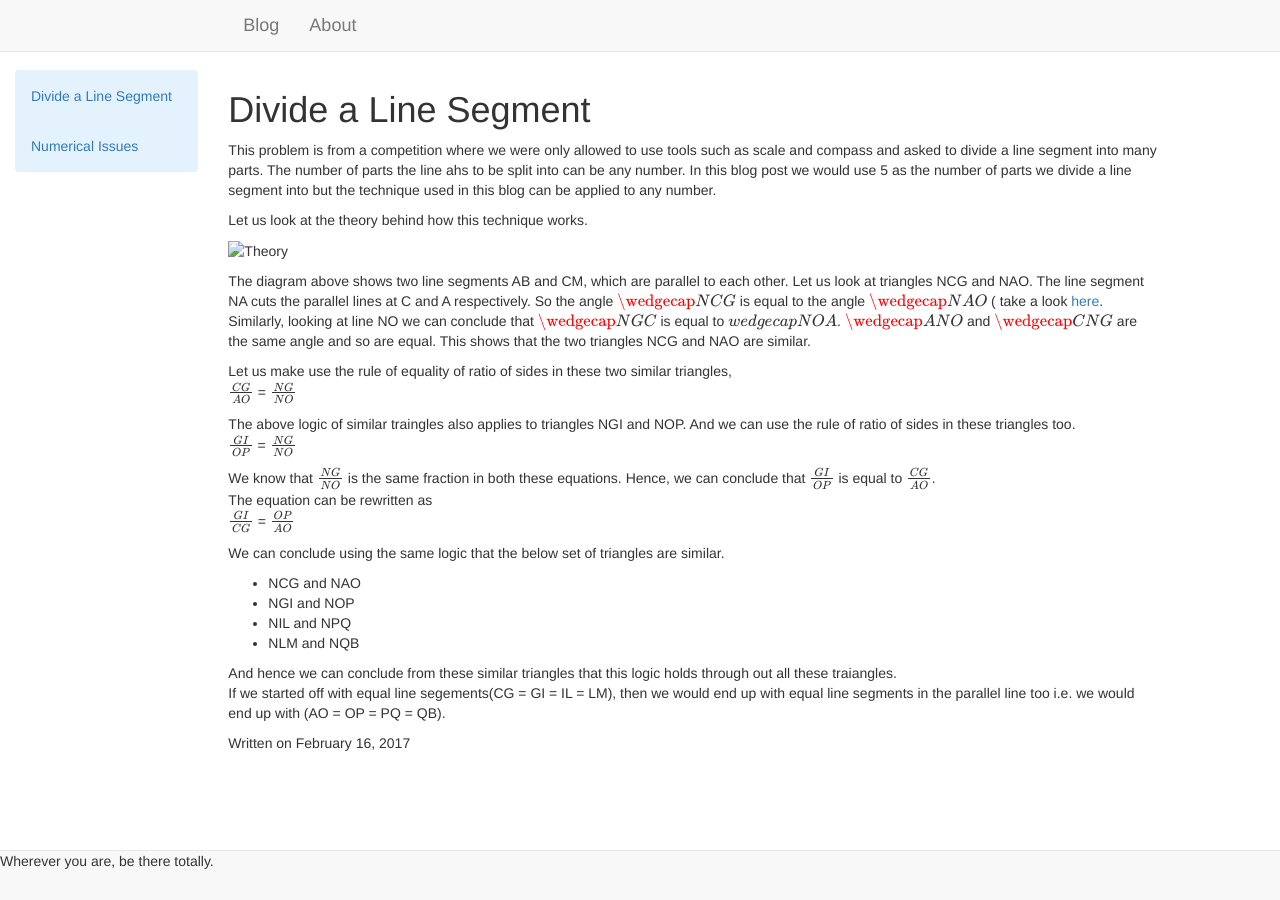
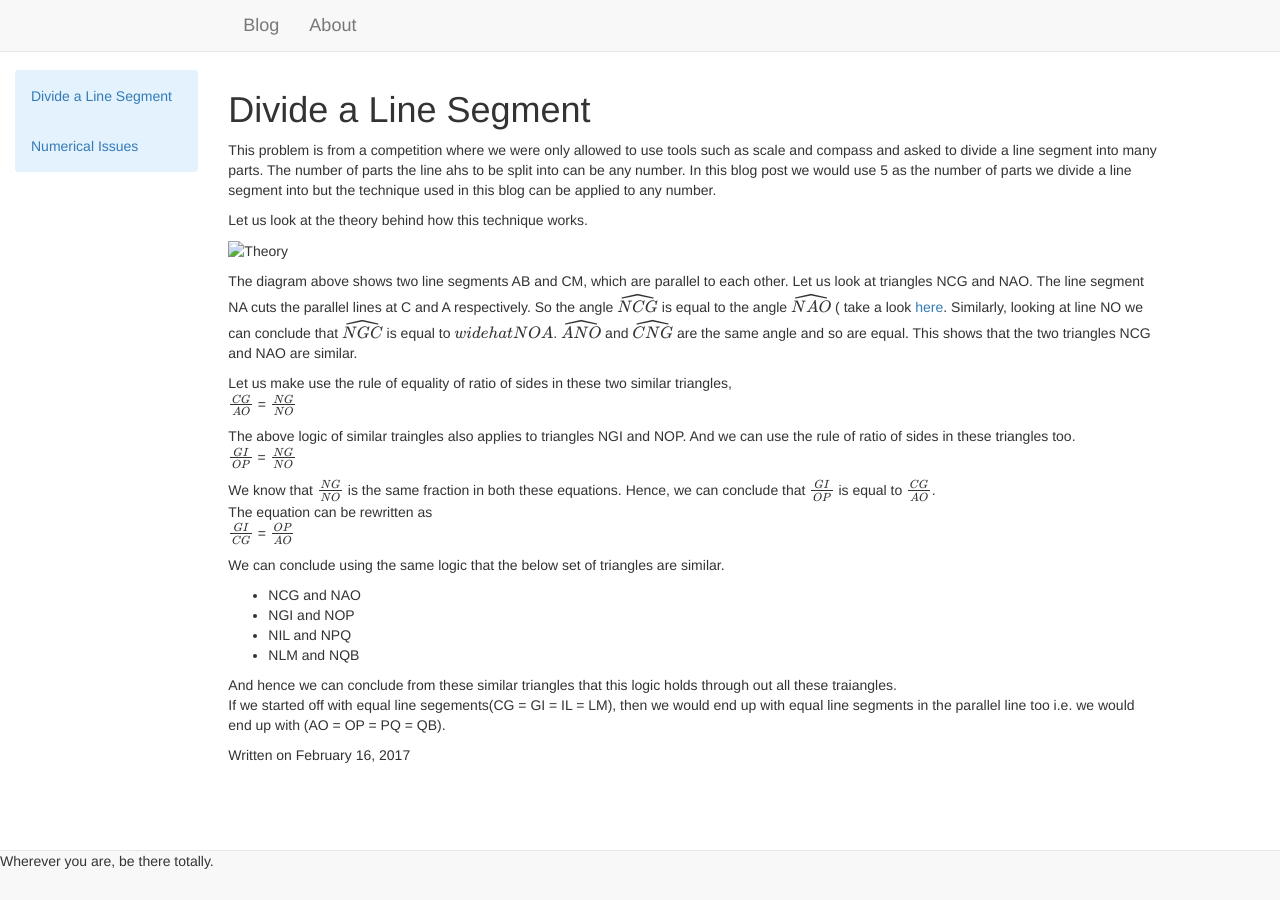
Before and after one commit to surajshetiya/surajshetiya.github.io, a Jekyll site: the page built from _posts/2017-02-16-Divide-Line-Segment.md, in a window 1280 px wide. Built offline with Jekyll 4.4.1, drawn with Linux system fonts in a browser that asks for light colours; formulas are drawn with MathJax 3.

Commit message:
Adding line segements post

```diff
--- a/_posts/2017-02-16-Divide-Line-Segment.md
+++ b/_posts/2017-02-16-Divide-Line-Segment.md
@@ -9,7 +9,7 @@ Let us look at the theory behind how this technique works.
 
 ![Theory]({{site.name}}/images/div_line_seg_theory.png "Theory")
 
-The diagram above shows two line segments AB and CM, which are parallel to each other. Let us look at triangles NCG and NAO. The line segment NA cuts the parallel lines at C and A respectively. So the angle $$\wedgecap{NCG}$$ is equal to the angle $$\wedgecap{NAO}$$ ( take a look [here](https://en.wikipedia.org/wiki/Parallel_(geometry) for more explanationa). Similarly, looking at line NO we can conclude that $$\wedgecap{NGC}$$ is equal to $$wedgecap{NOA}$$. $$\wedgecap{ANO}$$ and $$\wedgecap{CNG}$$ are the same angle and so are equal. This shows that the two triangles NCG and NAO are similar.
+The diagram above shows two line segments AB and CM, which are parallel to each other. Let us look at triangles NCG and NAO. The line segment NA cuts the parallel lines at C and A respectively. So the angle $$\widehat{NCG}$$ is equal to the angle $$\widehat{NAO}$$ ( take a look [here](https://en.wikipedia.org/wiki/Parallel_(geometry) for more explanationa). Similarly, looking at line NO we can conclude that $$\widehat{NGC}$$ is equal to $$widehat{NOA}$$. $$\widehat{ANO}$$ and $$\widehat{CNG}$$ are the same angle and so are equal. This shows that the two triangles NCG and NAO are similar.
 
 Let us make use the rule of equality of ratio of sides in these two similar triangles,
 $$\frac{CG}{AO}$$ = $$\frac{NG}{NO}$$
```
